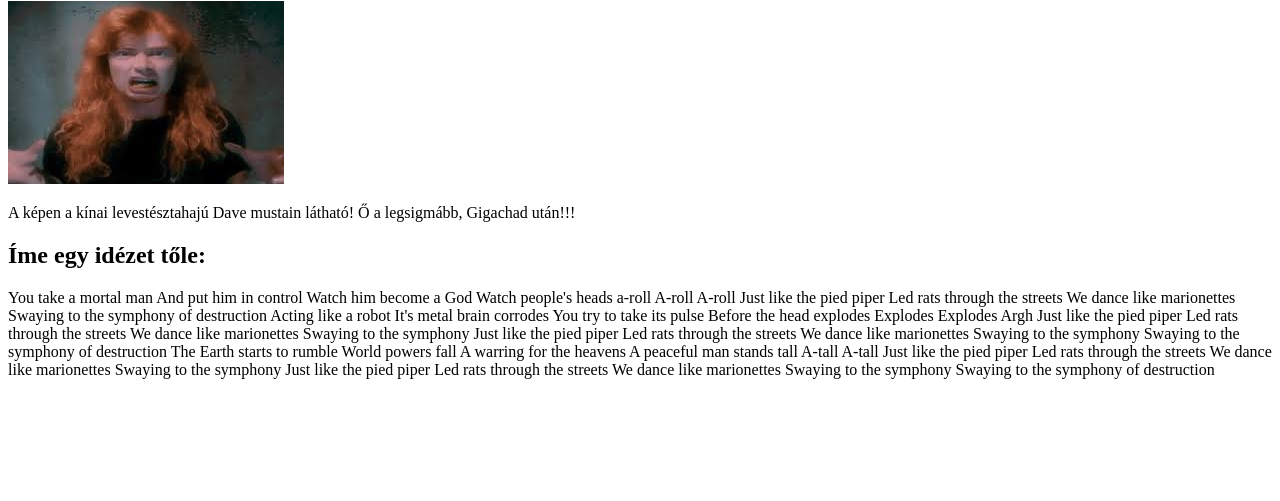
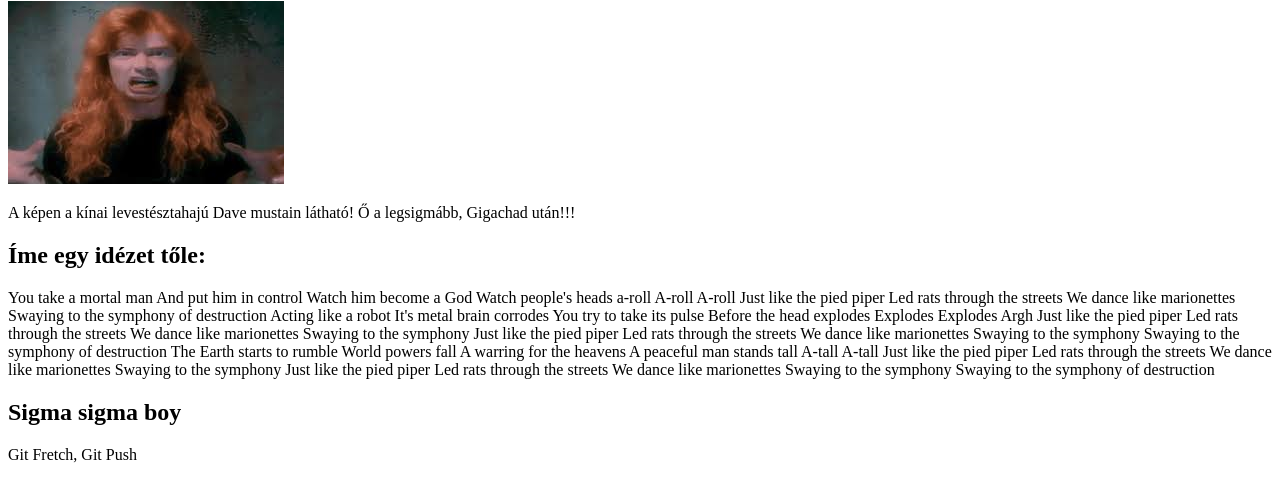
Before and after one commit to ImreMester12/First-git, a plain HTML site: page index.html in a window 1280 px wide. Shown: the part 79-580 px from the top of the page. Drawn offline with Linux system fonts and the light colour scheme.

Commit message:
Update index.html

```diff
--- a/index.html
+++ b/index.html
@@ -56,5 +56,7 @@
         We dance like marionettes
         Swaying to the symphony
         Swaying to the symphony of destruction</p>
+    <h2>Sigma sigma boy</h2>
+    <p>Git Fretch, Git Push</p>
 </body>
 </html>
```
